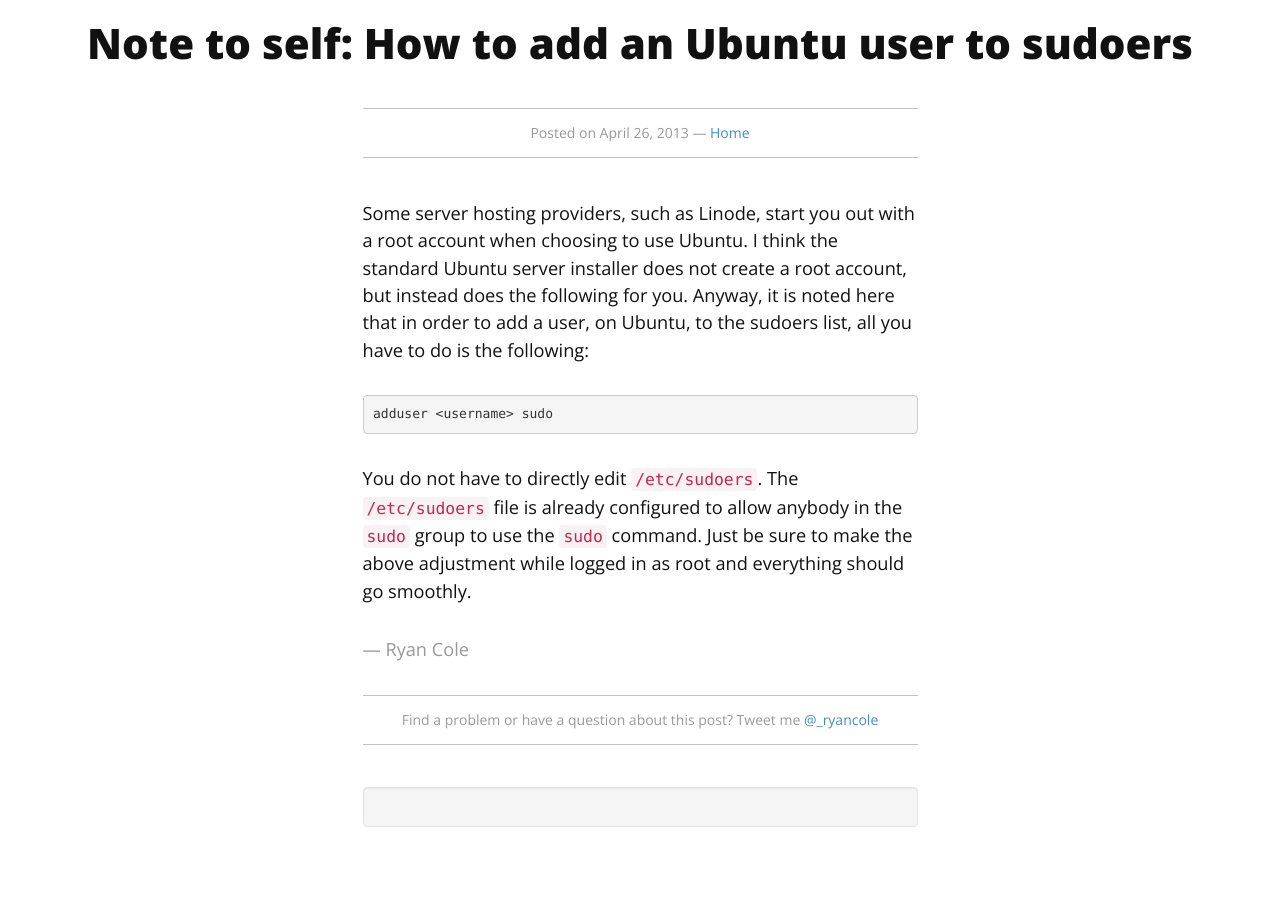
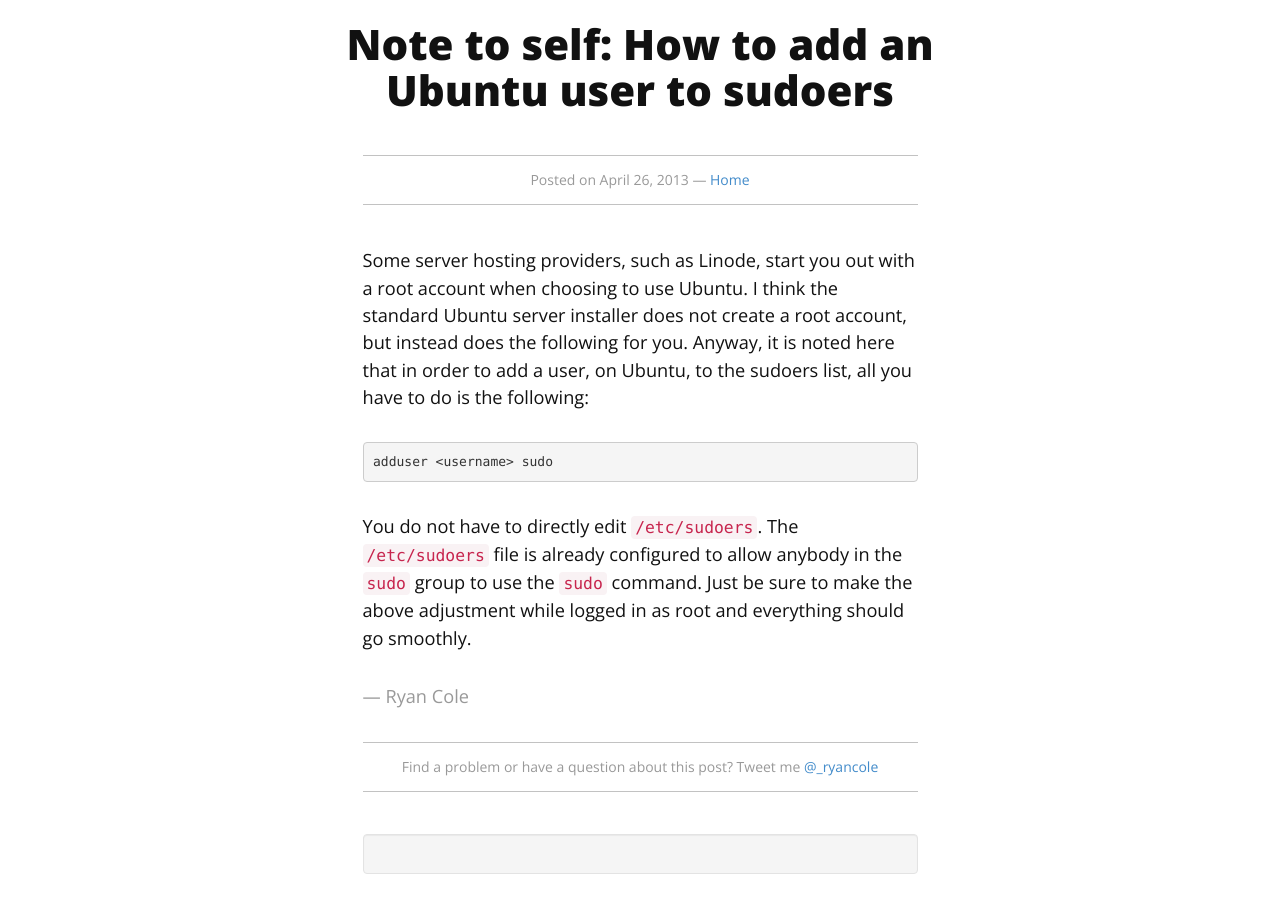
Before and after one commit to ryancole/ryancole.github.com, a Jekyll site: the page built from _posts/2013-04-26-ubuntu-add-user-sudoers.md, in a window 1280 px wide. Built offline with Jekyll 4.4.1, drawn with Linux system fonts in a browser that asks for light colours; comment, search, counter and statistics services are not loaded.

Commit message:
Revert "more test"
This reverts commit 0590bc9f506c36a5f96b7f66dbcf3de6688e0e6f.

```diff
--- a/_layouts/entry.html
+++ b/_layouts/entry.html
@@ -53,7 +53,12 @@
 
     <div class="container">
       <div class="row">
-        <div class="col-sm-12 " style="background-image: url('{{ page.image }}')" id="entry-title">
+        <div class="col-sm-12">
+          <img src="{{ page.image }}" class="img-responsive img-rounded" />
+        </div>
+      </div>
+      <div class="row">
+        <div class="col-sm-8 col-sm-offset-2" id="entry-title">
           <h1>{{ page.title }}</h1>
         </div>
       </div>
```
